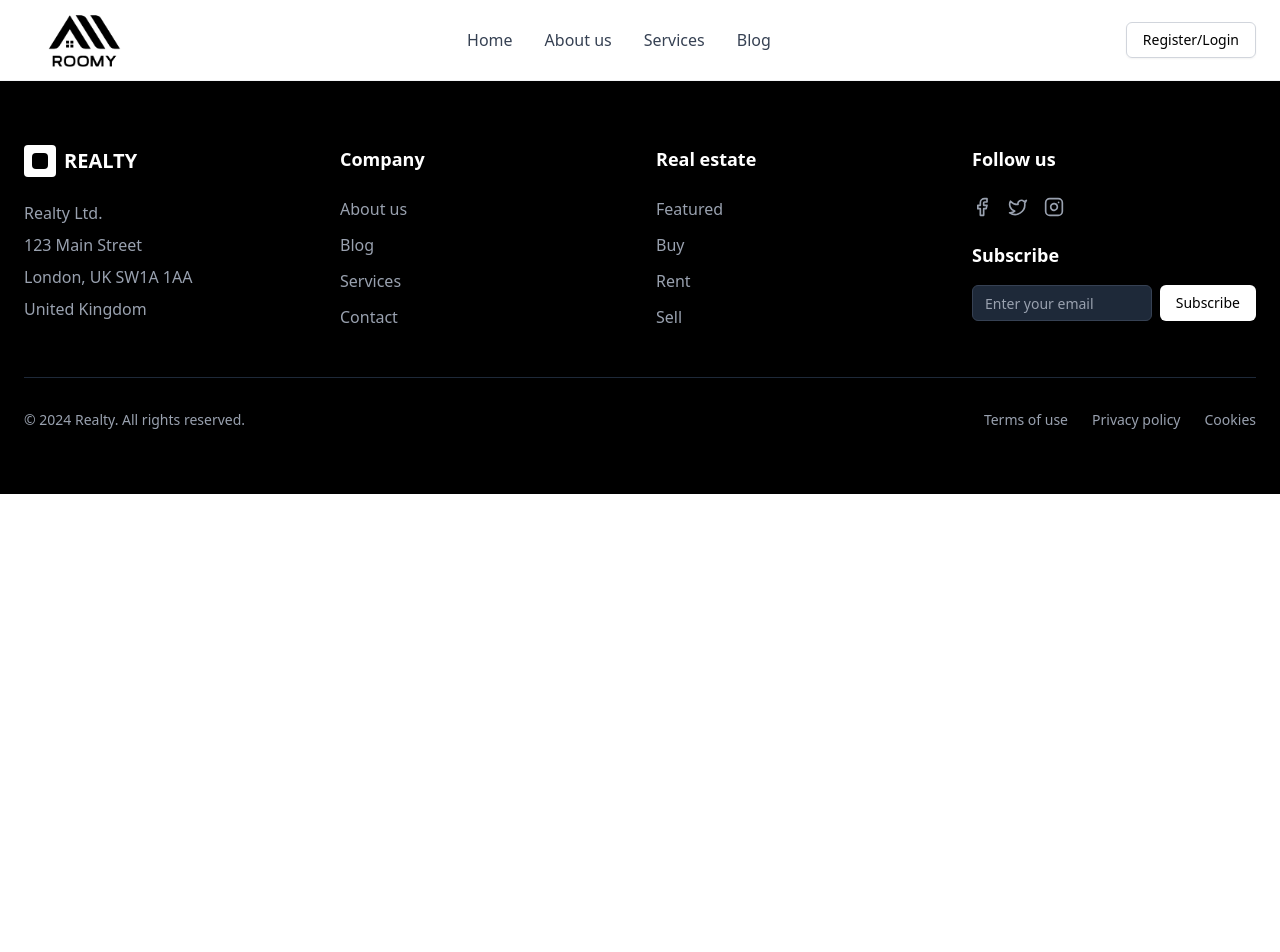
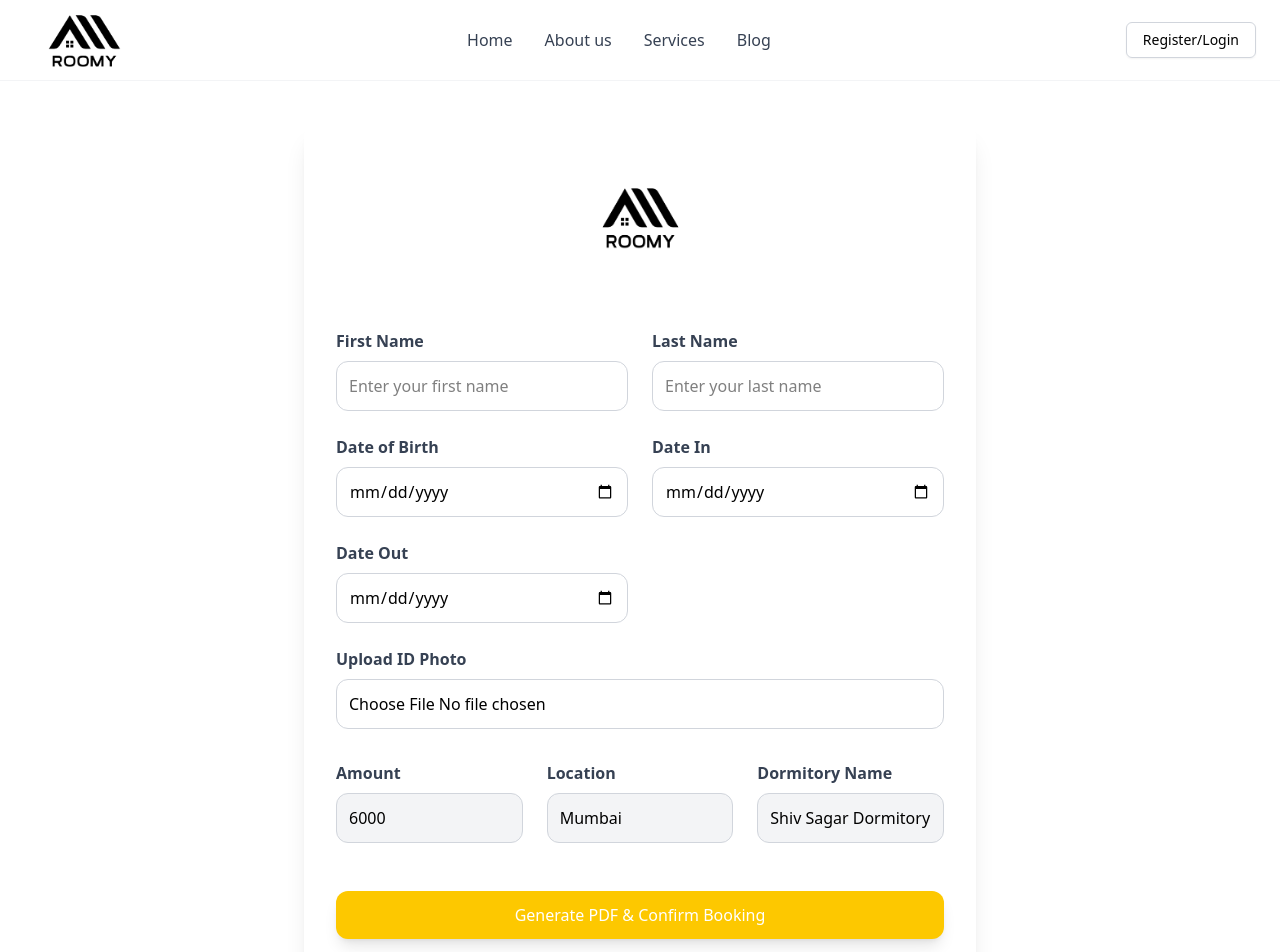
Before and after one commit to Rishabhjain610/Minithon_2025, a React (Vite) app in the folder frontend/: page /form in a window 1280 px wide. Shown: the top 952 px of the page. Before the commit the page ends 800 px from the top, so only its background shows below. Built offline with nearby package versions, Linux system fonts and the light colour scheme; no server answers.

Commit message:
form_updated

```diff
--- a/frontend/src/App.jsx
+++ b/frontend/src/App.jsx
@@ -4,7 +4,7 @@ import Navbar from './components/Navbar';
 import { Button } from "./components/ui/button"
 import Footer from './components/Footer';
 import { Routes, Route, Navigate } from "react-router-dom";
-// import Form from './components/Form';
+import Form from './components/Form';
 const App = () => {
   // const { user, loading } = useContext(UserDataContext);
 
@@ -19,7 +19,7 @@ const App = () => {
       {/* <LandingPage></LandingPage> */}
       <Routes>
         <Route path="/" element={<LandingPage />} />
-        {/* <Route path="/form" element={<Form />} /> */}
+        <Route path="/form" element={<Form />} />
       </Routes>
       <Footer></Footer>
     </>
--- a/frontend/src/components/Form.jsx
+++ b/frontend/src/components/Form.jsx
@@ -3,7 +3,8 @@ import { AuthDataContext } from "../context/AuthContext";
 import axios from "axios";
 import jsPDF from "jspdf";
 import html2canvas from "html2canvas";
-import stamp from "../assets/stamp.png"; // Adjust path if needed
+import Roomy from "../../public/Roomy.png"; // Use your provided image as logo
+import stamp from "../assets/stamp.png"; // Use same image for stamp
 
 const Form = () => {
   const { serverUrl } = useContext(AuthDataContext);
@@ -14,6 +15,7 @@ const Form = () => {
     dob: "",
     dateIn: "",
     dateOut: "",
+    customerId: "",
   });
   const [uploadedImage, setUploadedImage] = useState(null);
   const [sending, setSending] = useState(false);
@@ -40,8 +42,13 @@ const Form = () => {
     const input = document.getElementById("pdf-content");
     if (!input) return;
 
-    // Generate PDF
-    html2canvas(input).then(async (canvas) => {
+    input.style.background = "#fff";
+    input.style.color = "#222";
+
+    html2canvas(input, {
+      backgroundColor: "#fff",
+      useCORS: true,
+    }).then(async (canvas) => {
       const imgData = canvas.toDataURL("image/png");
       const pdf = new jsPDF();
       const pdfWidth = 210;
@@ -49,7 +56,6 @@ const Form = () => {
       pdf.addImage(imgData, "PNG", 0, 0, pdfWidth, pdfHeight);
       pdf.save("DormitoryBookingSlip.pdf");
 
-      // Call Twilio API
       setSending(true);
       try {
         await axios.post(`${serverUrl}/api/twilio/send`);
@@ -62,108 +68,122 @@ const Form = () => {
   };
 
   return (
-    <div className="min-h-screen bg-gray-100 flex flex-col items-center py-10">
-      <h1 className="text-3xl font-bold text-gray-800 mb-6">Dormitory Booking</h1>
+    <div className="min-h-screen bg-white flex flex-col items-center py-10 px-2">
       <form
-        className="bg-white shadow-lg rounded-lg p-6 w-11/12 md:w-2/3 lg:w-1/2 grid grid-cols-1 md:grid-cols-2 gap-4"
+        className="bg-white shadow-xl rounded-2xl p-8 w-full max-w-2xl flex flex-col gap-8"
         onSubmit={handleSubmit}
       >
-        <div>
-          <label className="block text-sm font-medium text-gray-700">First Name</label>
+        {/* Logo at top center */}
+        <div className="flex justify-center mb-4">
+          <img src={Roomy} alt="Logo" className="w-32 h-32 object-contain" />
+        </div>
+        <div className="grid grid-cols-1 md:grid-cols-2 gap-6">
+          <div className="flex flex-col gap-2">
+            <label className="font-semibold text-gray-700">First Name</label>
             <input
               type="text"
               name="firstName"
               value={formData.firstName}
               onChange={handleInputChange}
               required
-            className="w-full p-3 border rounded-lg focus:ring-2 focus:ring-blue-500"
+              className="p-3 border border-gray-300 rounded-xl focus:ring-2 focus:ring-indigo-400"
+              placeholder="Enter your first name"
             />
           </div>
-        <div>
-          <label className="block text-sm font-medium text-gray-700">Last Name</label>
+          <div className="flex flex-col gap-2">
+            <label className="font-semibold text-gray-700">Last Name</label>
             <input
               type="text"
               name="lastName"
               value={formData.lastName}
               onChange={handleInputChange}
               required
-            className="w-full p-3 border rounded-lg focus:ring-2 focus:ring-blue-500"
+              className="p-3 border border-gray-300 rounded-xl focus:ring-2 focus:ring-indigo-400"
+              placeholder="Enter your last name"
             />
           </div>
-        <div>
-          <label className="block text-sm font-medium text-gray-700">Date of Birth</label>
+          <div className="flex flex-col gap-2">
+            <label className="font-semibold text-gray-700">Date of Birth</label>
             <input
               type="date"
               name="dob"
               value={formData.dob}
               onChange={handleInputChange}
               required
-            className="w-full p-3 border rounded-lg focus:ring-2 focus:ring-blue-500"
+              className="p-3 border border-gray-300 rounded-xl focus:ring-2 focus:ring-indigo-400"
             />
           </div>
-        <div>
-          <label className="block text-sm font-medium text-gray-700">Date In</label>
+          <div className="flex flex-col gap-2">
+            <label className="font-semibold text-gray-700">Date In</label>
             <input
               type="date"
               name="dateIn"
               value={formData.dateIn}
               onChange={handleInputChange}
               required
-            className="w-full p-3 border rounded-lg focus:ring-2 focus:ring-blue-500"
+              className="p-3 border border-gray-300 rounded-xl focus:ring-2 focus:ring-indigo-400"
             />
           </div>
-        <div>
-          <label className="block text-sm font-medium text-gray-700">Date Out</label>
+          <div className="flex flex-col gap-2">
+            <label className="font-semibold text-gray-700">Date Out</label>
             <input
               type="date"
               name="dateOut"
               value={formData.dateOut}
               onChange={handleInputChange}
               required
-            className="w-full p-3 border rounded-lg focus:ring-2 focus:ring-blue-500"
+              className="p-3 border border-gray-300 rounded-xl focus:ring-2 focus:ring-indigo-400"
             />
           </div>
-        <div>
-          <label className="block text-sm font-medium text-gray-700">Upload ID Photo</label>
+
+          <div className="flex flex-col gap-2 md:col-span-2">
+            <label className="font-semibold text-gray-700">
+              Upload ID Photo
+            </label>
             <input
               type="file"
               accept="image/*"
               onChange={handleImageUpload}
-            className="w-full p-3 border rounded-lg"
+              className="p-3 border border-gray-300 rounded-xl"
             />
           </div>
+        </div>
         {/* Fixed fields */}
-        <div>
-          <label className="block text-sm font-medium text-gray-700">Amount</label>
+        <div className="grid grid-cols-1 md:grid-cols-3 gap-6">
+          <div className="flex flex-col gap-2">
+            <label className="font-semibold text-gray-700">Amount</label>
             <input
               type="text"
               value="6000"
               disabled
-            className="w-full p-3 border rounded-lg bg-gray-100"
+              className="p-3 border border-gray-300 rounded-xl bg-gray-100"
             />
           </div>
-        <div>
-          <label className="block text-sm font-medium text-gray-700">Location</label>
+          <div className="flex flex-col gap-2">
+            <label className="font-semibold text-gray-700">Location</label>
             <input
               type="text"
               value="Mumbai"
               disabled
-            className="w-full p-3 border rounded-lg bg-gray-100"
+              className="p-3 border border-gray-300 rounded-xl bg-gray-100"
             />
           </div>
-        <div>
-          <label className="block text-sm font-medium text-gray-700">Dormitory Name</label>
+          <div className="flex flex-col gap-2">
+            <label className="font-semibold text-gray-700">
+              Dormitory Name
+            </label>
             <input
               type="text"
               value="Shiv Sagar Dormitory"
               disabled
-            className="w-full p-3 border rounded-lg bg-gray-100"
+              className="p-3 border border-gray-300 rounded-xl bg-gray-100"
             />
+          </div>
         </div>
         <button
           type="submit"
           disabled={sending}
-          className="col-span-1 md:col-span-2 mt-4 bg-blue-500 text-white py-2 px-6 rounded-lg shadow-md hover:bg-blue-600"
+          className="mt-4 bg-[#FDC800] text-white py-3 px-6 rounded-xl shadow-lg  transition"
         >
           {sending ? "Processing..." : "Generate PDF & Confirm Booking"}
         </button>
@@ -172,60 +192,204 @@ const Form = () => {
       {/* Hidden PDF Content */}
       <div
         id="pdf-content"
-        style={{ position: "absolute", left: "-9999px", top: 0 }}
-        className="bg-white shadow-lg rounded-lg p-6 w-full md:w-2/3 lg:w-1/2 border border-gray-300 flex flex-col items-center"
+        style={{
+          position: "absolute",
+          left: "-9999px",
+          top: 0,
+          background: "#fff",
+          color: "#222",
+          width: "100%",
+          maxWidth: "700px",
+          padding: "32px",
+          borderRadius: "16px",
+          border: "1px solid #ccc",
+        }}
       >
-        <div className="flex flex-col items-center mb-6">
-          <h2 className="text-2xl font-bold text-gray-800 text-center my-8">Dormitory Booking Slip</h2>
-          <img src={stamp} alt="Stamp" className="w-24 h-24 absolute top-4 right-4 object-cover rounded-lg" />
+        {/* Logo at top center */}
+        <div
+          style={{ width: "100%", textAlign: "center", marginBottom: "32px" }}
+        >
+          <img
+            src={Roomy}
+            alt="Logo"
+            style={{ width: "120px", height: "120px", objectFit: "contain" }}
+          />
+          <h2
+            style={{
+              fontSize: "2rem",
+              fontWeight: "bold",
+              color: "#1e40af",
+              textAlign: "center",
+              margin: "24px 0",
+            }}
+          >
+            Dormitory Booking Slip
+          </h2>
         </div>
-        <table className="w-full border-collapse border border-gray-300 text-left">
+        <table
+          style={{
+            width: "100%",
+            borderCollapse: "collapse",
+            border: "1px solid #ccc",
+            textAlign: "left",
+            marginBottom: "24px",
+          }}
+        >
           <tbody>
             <tr>
-              <th className="p-3 text-gray-800 font-semibold border-r border-gray-300">First Name:</th>
-              <td className="p-3 text-gray-600">{formData.firstName}</td>
+              <th
+                style={{
+                  padding: "12px",
+                  color: "#1e40af",
+                  fontWeight: "600",
+                  borderRight: "1px solid #ccc",
+                  width: "180px",
+                }}
+              >
+                First Name:
+              </th>
+              <td style={{ padding: "12px", color: "#444" }}>
+                {formData.firstName}
+              </td>
             </tr>
             <tr>
-              <th className="p-3 text-gray-800 font-semibold border-r border-gray-300">Last Name:</th>
-              <td className="p-3 text-gray-600">{formData.lastName}</td>
+              <th
+                style={{
+                  padding: "12px",
+                  color: "#1e40af",
+                  fontWeight: "600",
+                  borderRight: "1px solid #ccc",
+                }}
+              >
+                Last Name:
+              </th>
+              <td style={{ padding: "12px", color: "#444" }}>
+                {formData.lastName}
+              </td>
             </tr>
             <tr>
-              <th className="p-3 text-gray-800 font-semibold border-r border-gray-300">Date of Birth:</th>
-              <td className="p-3 text-gray-600">{formData.dob}</td>
+              <th
+                style={{
+                  padding: "12px",
+                  color: "#1e40af",
+                  fontWeight: "600",
+                  borderRight: "1px solid #ccc",
+                }}
+              >
+                Date of Birth:
+              </th>
+              <td style={{ padding: "12px", color: "#444" }}>{formData.dob}</td>
             </tr>
             <tr>
-              <th className="p-3 text-gray-800 font-semibold border-r border-gray-300">Date In:</th>
-              <td className="p-3 text-gray-600">{formData.dateIn}</td>
+              <th
+                style={{
+                  padding: "12px",
+                  color: "#1e40af",
+                  fontWeight: "600",
+                  borderRight: "1px solid #ccc",
+                }}
+              >
+                Date In:
+              </th>
+              <td style={{ padding: "12px", color: "#444" }}>
+                {formData.dateIn}
+              </td>
             </tr>
             <tr>
-              <th className="p-3 text-gray-800 font-semibold border-r border-gray-300">Date Out:</th>
-              <td className="p-3 text-gray-600">{formData.dateOut}</td>
+              <th
+                style={{
+                  padding: "12px",
+                  color: "#1e40af",
+                  fontWeight: "600",
+                  borderRight: "1px solid #ccc",
+                }}
+              >
+                Date Out:
+              </th>
+              <td style={{ padding: "12px", color: "#444" }}>
+                {formData.dateOut}
+              </td>
+            </tr>
+
+            <tr>
+              <th
+                style={{
+                  padding: "12px",
+                  color: "#1e40af",
+                  fontWeight: "600",
+                  borderRight: "1px solid #ccc",
+                }}
+              >
+                Amount:
+              </th>
+              <td style={{ padding: "12px", color: "#444" }}>6000</td>
             </tr>
             <tr>
-              <th className="p-3 text-gray-800 font-semibold border-r border-gray-300">Amount:</th>
-              <td className="p-3 text-gray-600">6000</td>
+              <th
+                style={{
+                  padding: "12px",
+                  color: "#1e40af",
+                  fontWeight: "600",
+                  borderRight: "1px solid #ccc",
+                }}
+              >
+                Location:
+              </th>
+              <td style={{ padding: "12px", color: "#444" }}>Mumbai</td>
             </tr>
             <tr>
-              <th className="p-3 text-gray-800 font-semibold border-r border-gray-300">Location:</th>
-              <td className="p-3 text-gray-600">Mumbai</td>
-            </tr>
-            <tr>
-              <th className="p-3 text-gray-800 font-semibold border-r border-gray-300">Dormitory Name:</th>
-              <td className="p-3 text-gray-600">Shiv Sagar Dormitory</td>
+              <th
+                style={{
+                  padding: "12px",
+                  color: "#1e40af",
+                  fontWeight: "600",
+                  borderRight: "1px solid #ccc",
+                }}
+              >
+                Dormitory Name:
+              </th>
+              <td style={{ padding: "12px", color: "#444" }}>
+                Shiv Sagar Dormitory
+              </td>
             </tr>
           </tbody>
         </table>
+        {/* ID Image from user */}
         {uploadedImage && (
-          <div className="mt-6 w-full text-center">
-            <h3 className="font-semibold text-gray-800 mb-4">Student ID:</h3>
+          <div
+            style={{ marginBottom: "32px", width: "100%", textAlign: "center" }}
+          >
+            <h3
+              style={{
+                fontWeight: "600",
+                color: "#1e40af",
+                marginBottom: "16px",
+              }}
+            >
+              Customer ID Image:
+            </h3>
             <img
               src={uploadedImage}
               alt="Uploaded"
-              className="w-full max-w-xs h-auto object-cover rounded-lg mx-auto"
+              style={{
+                width: "100%",
+                maxWidth: "240px",
+                height: "auto",
+                objectFit: "cover",
+                borderRadius: "12px",
+                margin: "0 auto",
+              }}
             />
           </div>
         )}
-        <img src={stamp} alt="Verified Stamp" className="w-24 h-24 mt-6" />
+        {/* Stamp at bottom center */}
+        <div style={{ width: "100%", textAlign: "center", marginTop: "24px" }}>
+          <img
+            src={stamp}
+            alt="Stamp"
+            style={{ width: "120px", height: "120px", objectFit: "contain" }}
+          />
+        </div>
       </div>
     </div>
   );
```
Lines whose indentation alone changed are shown as unchanged.
